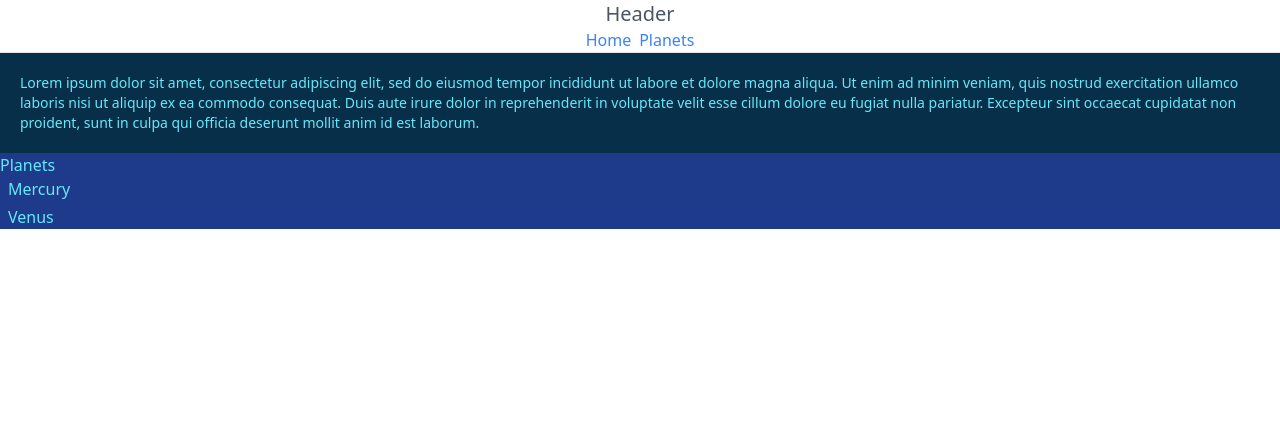
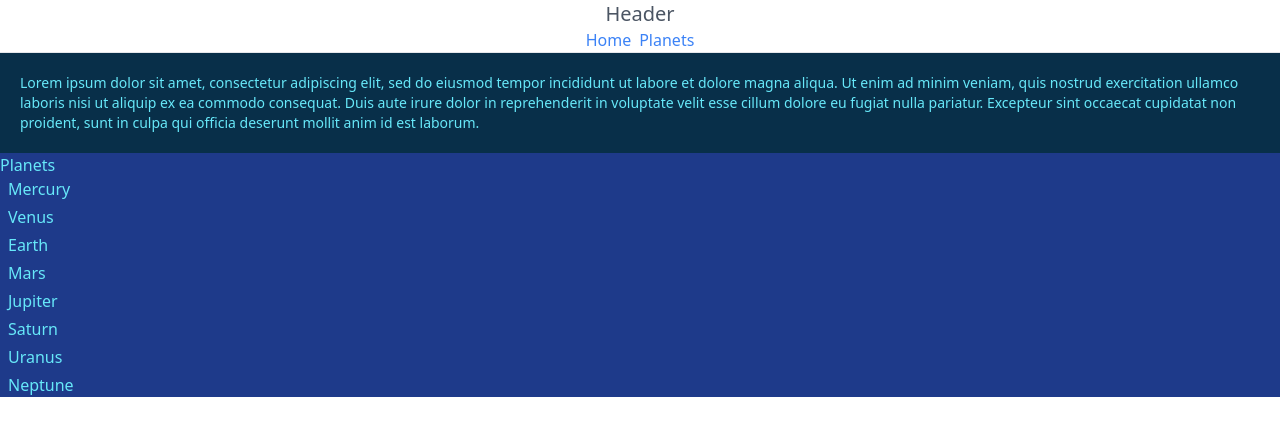
Before and after one commit to franco-ortega/demo-next-06-prompts, a Next.js app: page /planets in a window 1280 px wide. Shown: the top 436 px of the page. Built offline with nearby package versions, Linux system fonts and the light colour scheme.

Commit message:
dynamically create planet list

```diff
--- a/app/data/planets.json
+++ b/app/data/planets.json
@@ -1,34 +1,34 @@
-{
-  "mercury": {
+[
+  { "id": "1",
     "path": "mercury",
     "title": "Mercury"
   },
-  "venus": {
+  { "id": "2",
     "path": "venus",
     "title": "Venus"
   },
-  "earth": {
+  { "id": "3",
     "path": "earth",
     "title": "Earth"
   },
-  "mars": {
+  { "id": "4",
     "path": "mars",
     "title": "Mars"
   },
-  "jupiter": {
+  { "id": "5",
     "path": "jupiter",
     "title": "Jupiter"
   },
-  "saturn": {
+  { "id": "6",
     "path": "saturn",
     "title": "Saturn"
   },
-  "uranus": {
+  { "id": "7",
     "path": "uranus",
     "title": "Uranus"
   },
-  "neptune": {
+  { "id": "8",
     "path": "neptune",
     "title": "Neptune"
   }
-}
+]
--- a/app/planets/page.js
+++ b/app/planets/page.js
@@ -1,16 +1,28 @@
+'use client';
+
 import Link from 'next/link';
+import planetsData from '../data/planets';
+import { useEffect, useState } from 'react';
 
 export default function Planets() {
+  const [planets, setPlanets] = useState([]);
+
+  useEffect(() => {
+    setPlanets(planetsData);
+  }, []);
+
+  console.log(planets);
+
   return (
     <>
       <h2>Planets</h2>
       <ul className='flex flex-col gap-1 px-2'>
-        <li>
-          <Link href='/planets/mercury'>Mercury</Link>
-        </li>
-        <li>
-          <Link href='/planets/venus'>Venus</Link>
-        </li>
+        {planets.length > 0 &&
+          planets.map((planet) => (
+            <li key={planet.id}>
+              <Link href={`/planets/${planet.path}`}>{planet.title}</Link>
+            </li>
+          ))}
       </ul>
     </>
   );
```
